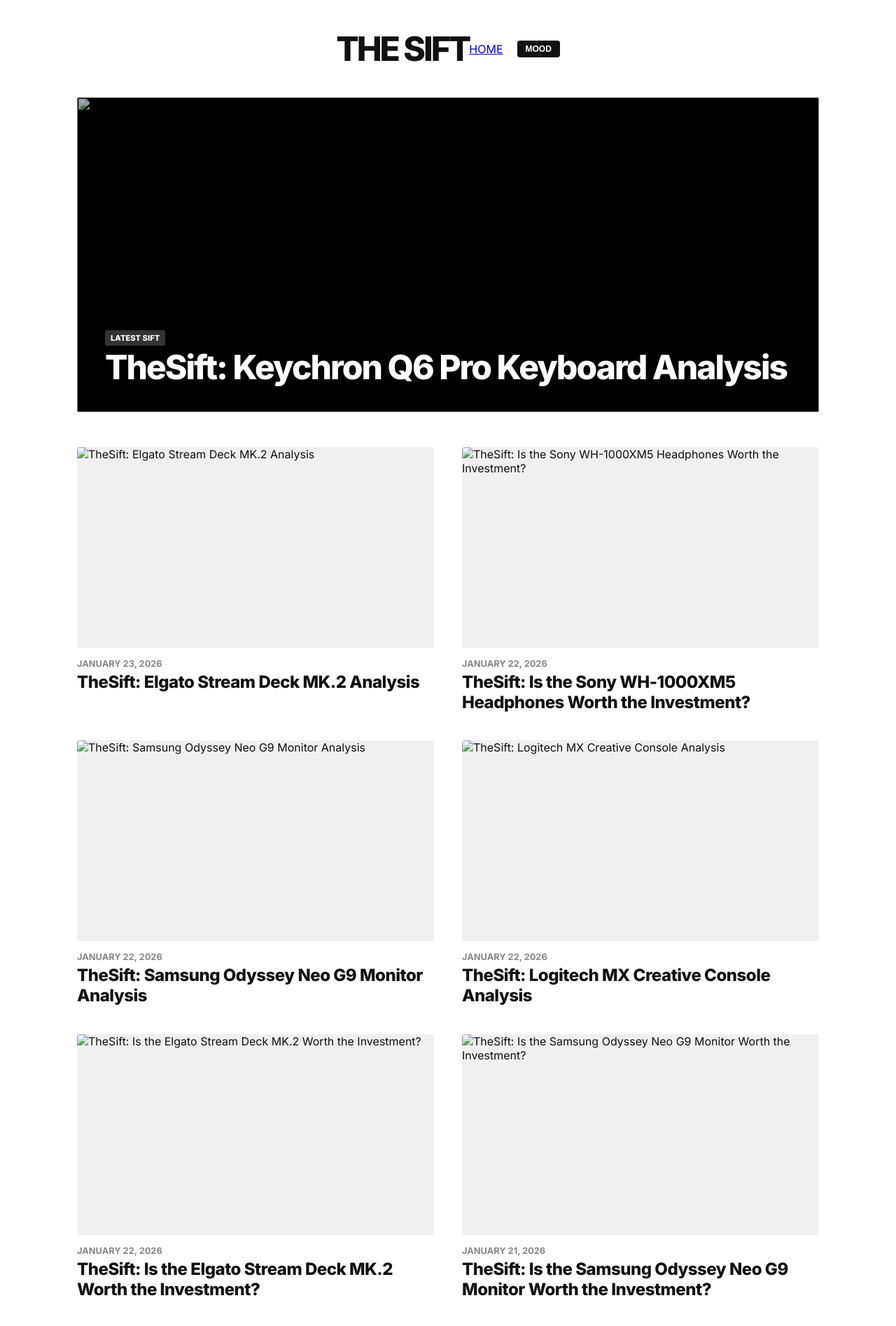
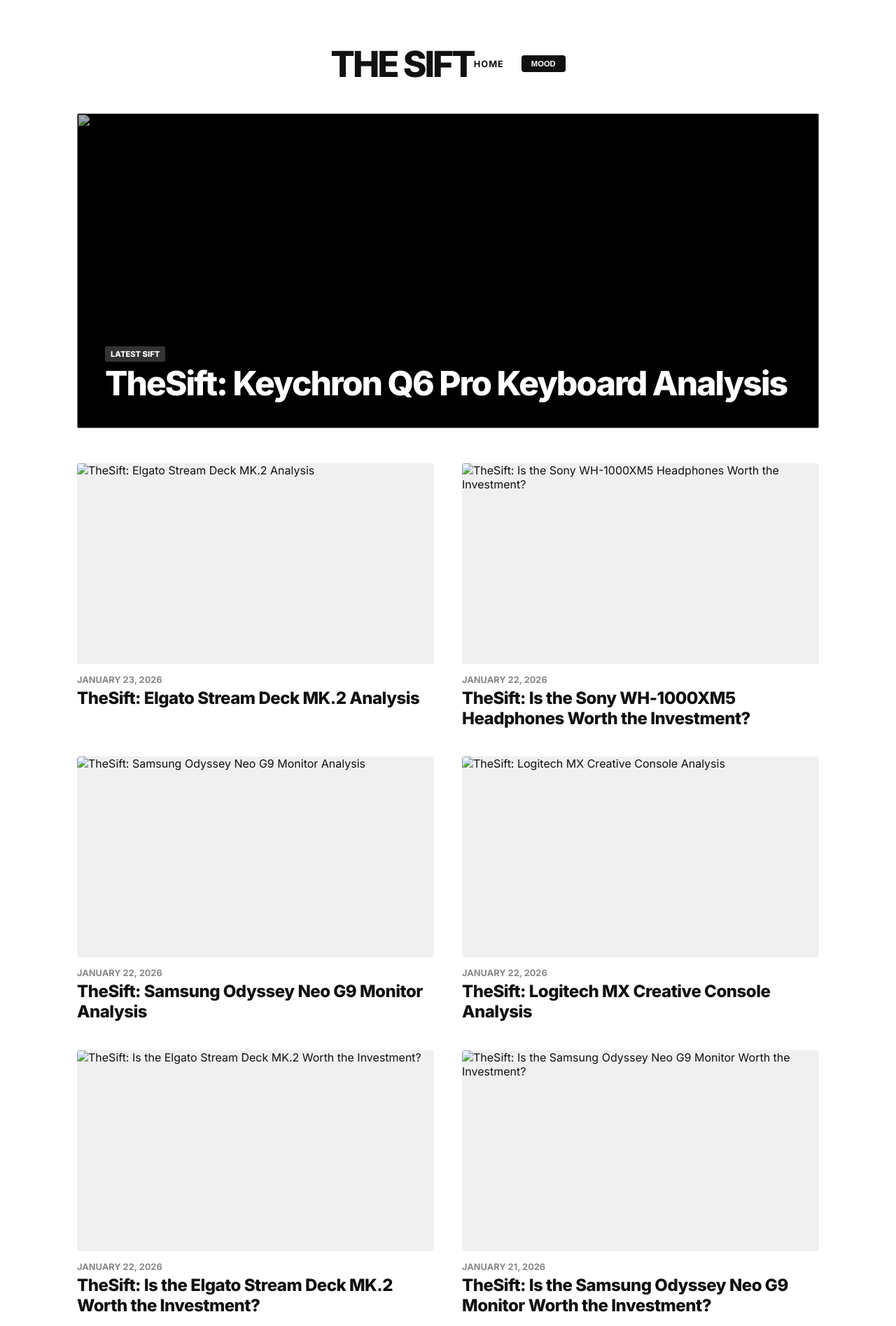
Before and after one commit to 174hz/thesift, a Jekyll site: the page built from index.html, in a window 1280 px wide. Shown: the top 1895 px of the page at 70% size. Built offline with Jekyll 4.4.1, drawn with Linux system fonts in a browser that asks for light colours.

Commit message:
Update style.scss

```diff
--- a/assets/css/style.scss
+++ b/assets/css/style.scss
@@ -29,17 +29,16 @@
     box-sizing: border-box;
 }
 
-/* HEADER FIX: Anchored Logo and Buttons */
+/* HEADER: ANCHORED EDGES */
 .header-flex {
     display: flex;
     justify-content: space-between;
     align-items: center;
-    padding: 40px 0;
-    width: 100%;
+    padding: 60px 0 40px 0;
 }
 
 .logo {
-    font-size: 3rem;
+    font-size: 3.2rem;
     font-weight: 800;
     letter-spacing: -3px;
     text-decoration: none;
@@ -48,40 +47,49 @@
 
 .main-nav {
     display: flex;
-    gap: 20px;
+    gap: 25px;
     align-items: center;
+}
+
+.main-nav a {
+    text-decoration: none;
+    color: var(--text-color);
+    font-weight: 700;
+    font-size: 0.8rem;
+    letter-spacing: 1px;
 }
 
 #theme-cycle {
     background: var(--text-color);
     color: var(--bg-color);
     border: none;
-    padding: 5px 12px;
+    padding: 6px 14px;
     border-radius: 4px;
-    font-weight: 700;
+    font-size: 0.7rem;
+    font-weight: 800;
+    text-transform: uppercase;
     cursor: pointer;
-    text-transform: uppercase;
-    font-size: 0.75rem;
 }
 
 /* VIDEO: FULL POWERHOUSE WIDTH */
 .video-container {
     width: 100%;
     aspect-ratio: 16 / 9;
-    margin: 30px 0;
+    margin: 40px 0;
     background: #000;
     border-radius: 4px;
     overflow: hidden;
 }
 .video-container iframe { width: 100%; height: 100%; border: none; }
 
-/* GRID & THUMBNAILS: VISIBILITY LOCK */
+/* GRID & THUMBNAILS */
 .post-grid {
     display: grid;
     grid-template-columns: 1fr 1fr;
     gap: 40px;
-    margin-bottom: 80px;
+    margin-top: 40px;
 }
+
 .post-image {
     width: 100%;
     aspect-ratio: 16/9;
@@ -90,6 +98,7 @@
     overflow: hidden;
     margin-bottom: 15px;
 }
+
 .post-image img {
     width: 100%;
     height: 100%;
@@ -100,26 +109,31 @@
 /* FOOTER: CENTERED DISCIPLINE */
 .main-footer {
     width: 100%;
-    padding: 80px 0;
+    padding: 100px 0;
+    margin-top: 80px;
     border-top: 1px solid var(--border-color);
+    display: flex;
+    justify-content: center;
+}
+
+.footer-inner {
+    width: 100%;
+    max-width: 600px;
     text-align: center;
-    background: var(--bg-color);
 }
-.footer-inner {
-    max-width: 600px;
-    margin: 0 auto;
-}
+
 .footer-legal-links {
+    display: flex;
+    justify-content: center;
+    gap: 30px;
     list-style: none;
     padding: 0;
-    display: flex;
-    justify-content: center;
-    gap: 20px;
-    margin-top: 20px;
+    margin: 30px 0;
 }
+
 .footer-legal-links a {
     text-decoration: none;
     color: var(--muted-text);
+    font-size: 0.8rem;
     font-weight: 700;
-    font-size: 0.8rem;
 }
```
